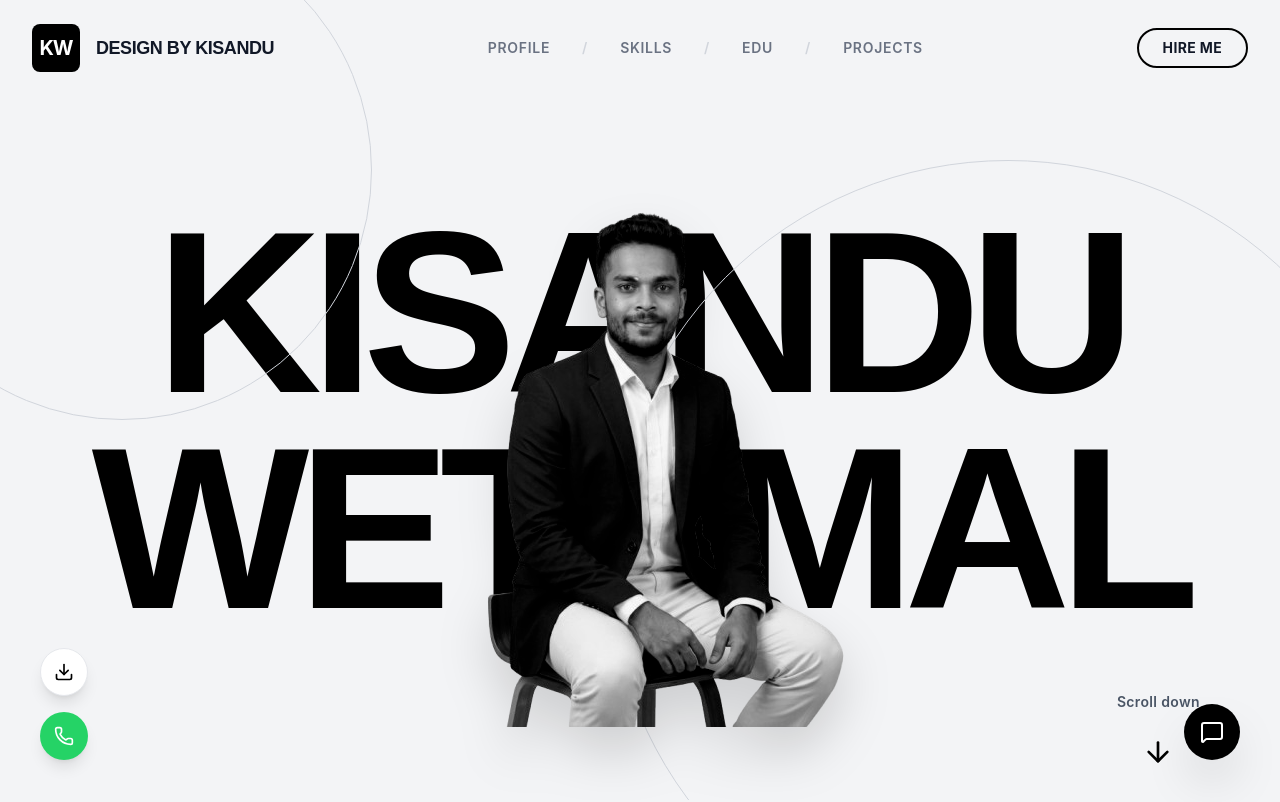
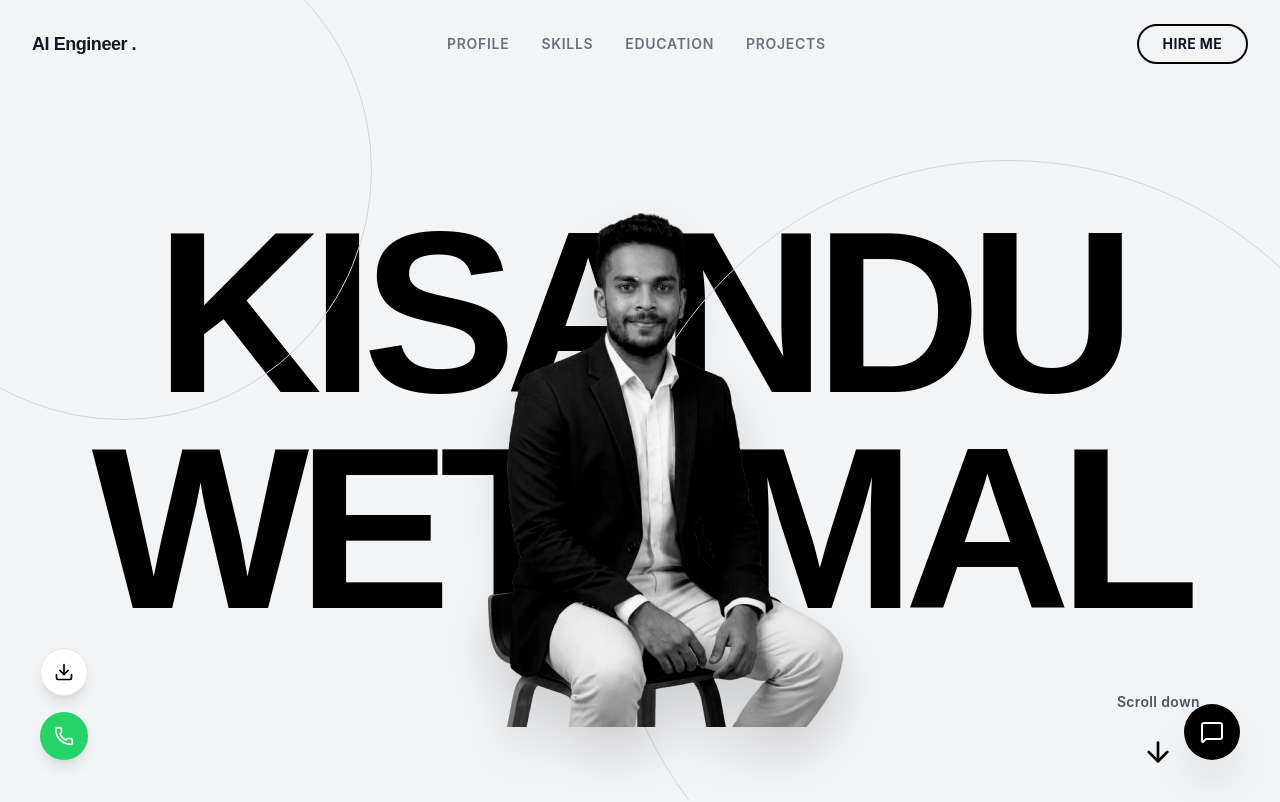
Before and after one commit to Wethmal/kisandu_wethmal, a React (Vite) app: page / in a window 1280 px wide. Shown: the top 802 px of the page. Built offline with nearby package versions, Linux system fonts and the light colour scheme.

Commit message:
feat: add navigation bar, floating action buttons, and CV asset

```diff
--- a/src/components/FloatingActions.jsx
+++ b/src/components/FloatingActions.jsx
@@ -11,7 +11,7 @@ const FloatingActions = () => {
       className="fixed bottom-6 left-6 lg:bottom-10 lg:left-10 z-50 flex flex-col gap-4"
     >
       <a
-        href="/mycv.pdf"
+        href="/kisandu-wethmal.pdf"
         download
         className="w-12 h-12 bg-white text-black border border-gray-200 shadow-lg flex items-center justify-center rounded-full hover:bg-black hover:text-white transition-all transform hover:scale-110 group relative"
       >
@@ -22,7 +22,7 @@ const FloatingActions = () => {
       </a>
 
       <a
-        href="https://wa.me/94769930678"
+        href="https://api.whatsapp.com/send?phone=94769930678"
         target="_blank"
         rel="noreferrer"
         className="w-12 h-12 bg-[#25D366] text-white shadow-lg flex items-center justify-center rounded-full hover:bg-[#128C7E] transition-all transform hover:scale-110 group relative"
--- a/src/components/Navigation.jsx
+++ b/src/components/Navigation.jsx
@@ -11,20 +11,17 @@ const Navigation = () => {
     >
       {/* Logo Area */}
       <div className="flex items-center gap-4">
-        <div className="w-10 h-10 md:w-12 md:h-12 bg-black rounded-lg flex items-center justify-center text-white font-bold text-lg md:text-xl tracking-tighter">
-          KW
-        </div>
-        <span className="font-outfit font-bold tracking-tight text-base md:text-lg">DESIGN BY KISANDU</span>
+        <span className="font-outfit font-bold tracking-tight text-base md:text-lg">AI Engineer .</span>
       </div>
 
       {/* Nav Links */}
       <div className="hidden md:flex items-center gap-8 text-sm font-semibold tracking-wider text-gray-500 uppercase">
         <a href="#about" className="hover:text-black transition-colors">Profile</a>
-        <span className="text-gray-300">/</span>
+
         <a href="#skills" className="hover:text-black transition-colors">Skills</a>
-        <span className="text-gray-300">/</span>
-        <a href="#education" className="hover:text-black transition-colors">Edu</a>
-        <span className="text-gray-300">/</span>
+
+        <a href="#education" className="hover:text-black transition-colors">Education</a>
+
         <a href="#projects" className="hover:text-black transition-colors">Projects</a>
       </div>
 
```
Also changed, not shown: 1 other file (tests, documents, lock files or other folders).
